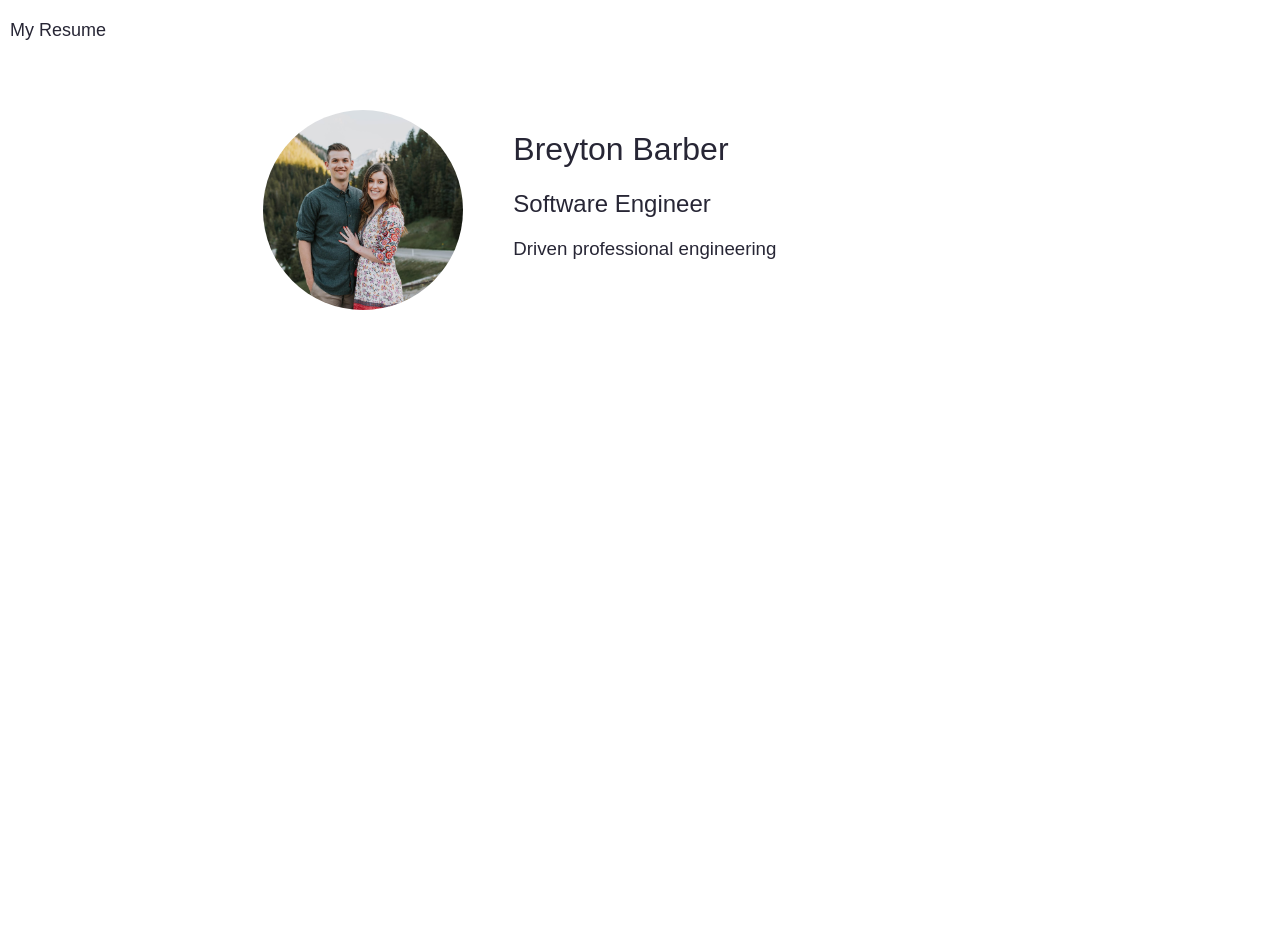
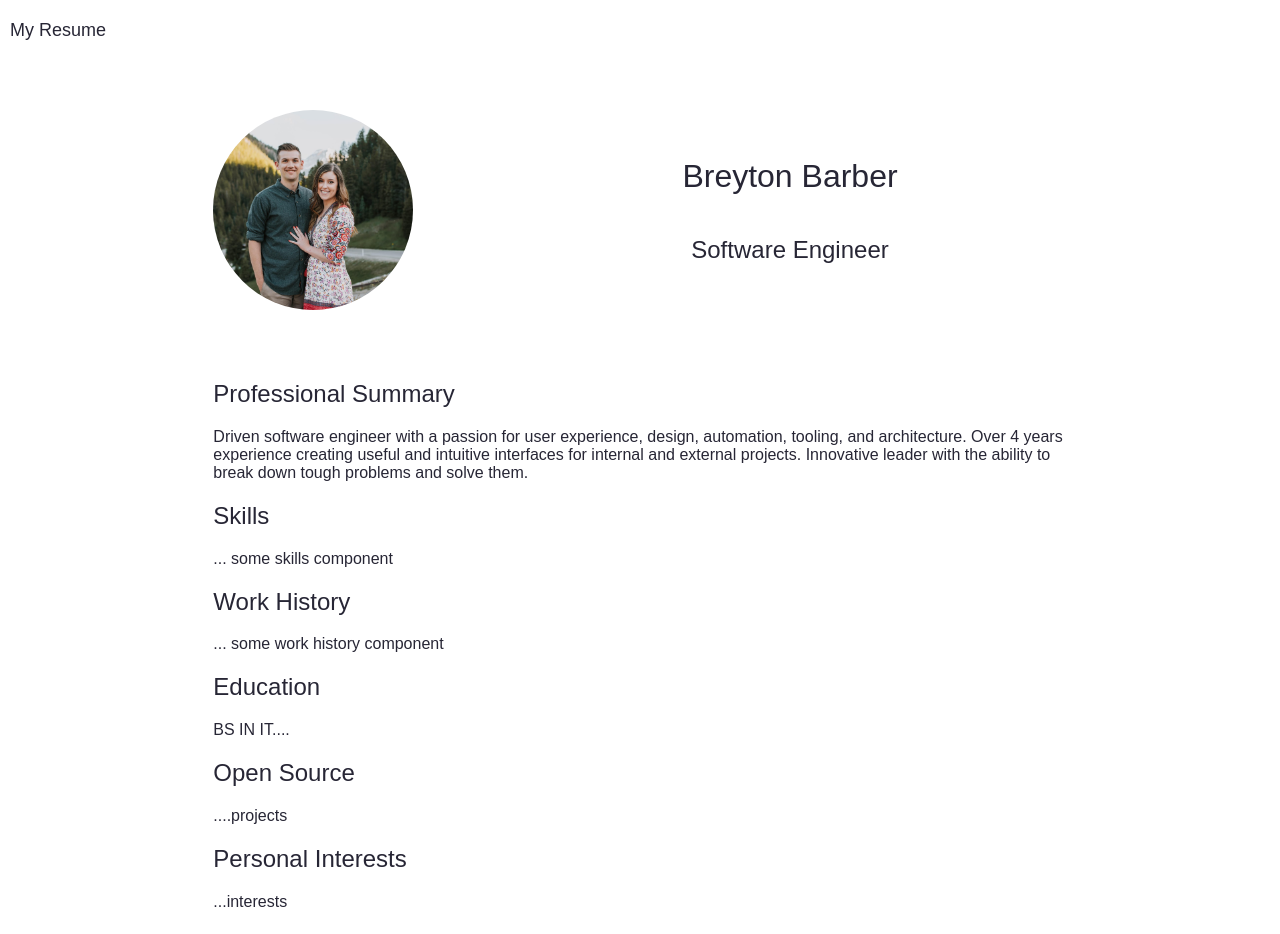
Before and after one commit to bbarber9/personal-website, a React (Create React App) app in the folder packages/frontend/: page / in a window 1280 px wide. Shown: the top 934 px of the page. Before the commit the page ends 800 px from the top, so only its background shows below. Built offline with nearby package versions, Linux system fonts and the light colour scheme.

Commit message:
Style tweaks and dummy text

```diff
--- a/packages/frontend/src/ContactCard.tsx
+++ b/packages/frontend/src/ContactCard.tsx
@@ -16,7 +16,6 @@ const ImgSection = styled.div`
   grid-column: 1/2;
   display: flex;
   align-items: center;
-  justify-content: center;
 `;
 
 const CardImg = styled.img`
@@ -29,7 +28,10 @@ const CardImg = styled.img`
 const InfoSection = styled.div`
   grid-column: 2/3;
   height: 100%;
-  padding-top: 50px;
+  display: flex;
+  flex-direction: column;
+  align-items: center;
+  justify-content: center;
 `;
 
 export const ContactCard = (props: ContactCardProps): JSX.Element => {
@@ -41,7 +43,6 @@ export const ContactCard = (props: ContactCardProps): JSX.Element => {
       <InfoSection>
         <h1>Breyton Barber</h1>
         <h2>Software Engineer</h2>
-        <h3>Driven professional engineering</h3>
       </InfoSection>
     </CardContainer>
   );
--- a/packages/frontend/src/Layout.tsx
+++ b/packages/frontend/src/Layout.tsx
@@ -27,6 +27,26 @@ export const Layout = (props: LayoutProps): JSX.Element => {
       <LayoutContainer>
         <MainArea>
           <ContactCard />
+          <h2 id="professional-summary">Professional Summary</h2>
+          <p>
+            Driven software engineer with a passion for user experience, design,
+            automation, tooling, and architecture. Over 4 years experience
+            creating useful and intuitive interfaces for internal and external
+            projects. Innovative leader with the ability to break down tough
+            problems and solve them.
+          </p>
+          <h2>Skills</h2>
+          <p>... some skills component</p>
+          <h2>Work History</h2>
+          <p>... some work history component</p>
+          <h2>Education</h2>
+          <p>BS IN IT....</p>
+          <h2>Open Source</h2>
+          <p>....projects</p>
+          <h2>Personal Interests</h2>
+          <p>...interests</p>
+          <h2>This site is made with</h2>
+          <p>Some cool info</p>
         </MainArea>
       </LayoutContainer>
     </>
```
